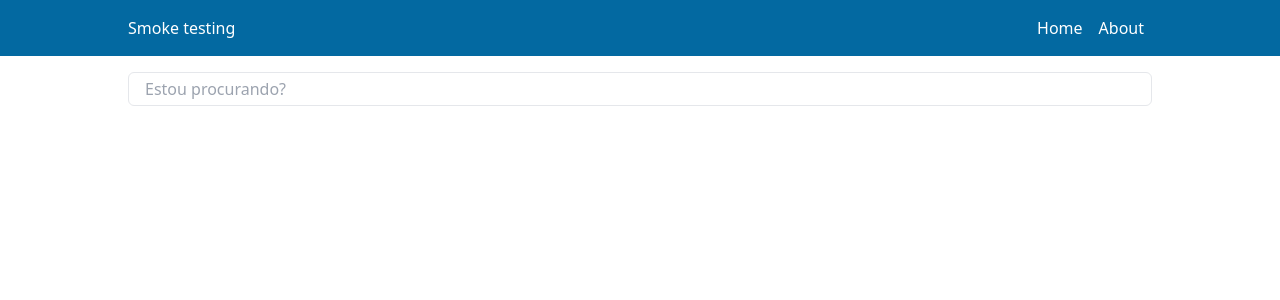
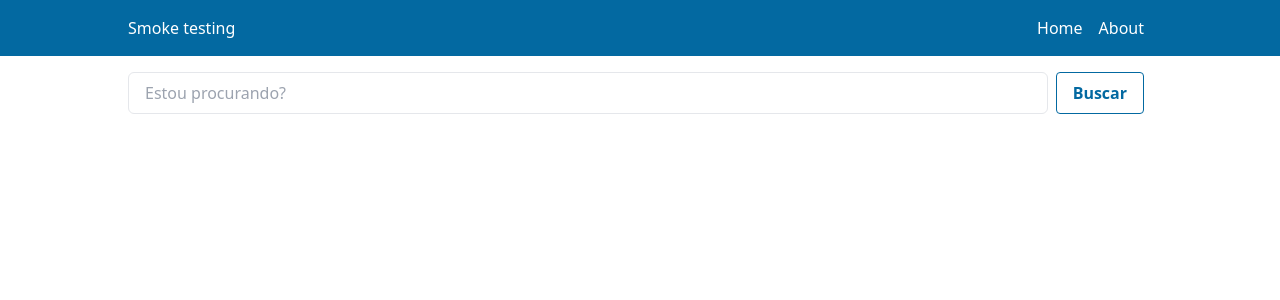
Before and after one commit to Helton-Carlos/smoke-testing, a Vue app: page / in a window 1280 px wide. Shown: the top 300 px of the page. Built offline with nearby package versions, Linux system fonts and the light colour scheme.

Commit message:
fix: upadate input

```diff
--- a/src/components/STinput/STInput.vue
+++ b/src/components/STinput/STInput.vue
@@ -9,9 +9,11 @@ function pesquisar(){
 </script>
 
 <template>
-  <div class="my-4">
+  <div class="my-4 flex">
     <input type="text" id="first_name"
       class="block w-full px-4 py-1 text-indico-700 bg-white border rounded-md focus:border-indico-400 focus:ring-indico-300 focus:outline-none focus:ring focus:ring-opacity-40"
-      placeholder="Estou procurando?" v-model="inputs" @keyup.enter="pesquisar()" required data-testid="pesquisa">
-  </div>
+      placeholder="Estou procurando?" v-model="inputs" @keyup.enter="pesquisar()" required>
+
+    <button class="mx-2 bg-transparent hover:bg-sky-700 text-sky-700 font-semibold hover:text-white py-2 px-4 border border-sky-700 hover:border-transparent rounded" @click="pesquisar()">Buscar</button>
+ </div>
 </template>
```
Also changed, not shown: 1 other file (tests, documents, lock files or other folders).
